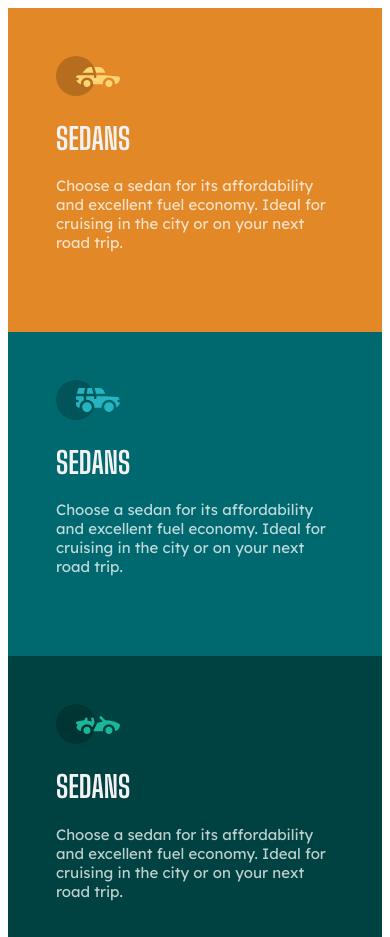
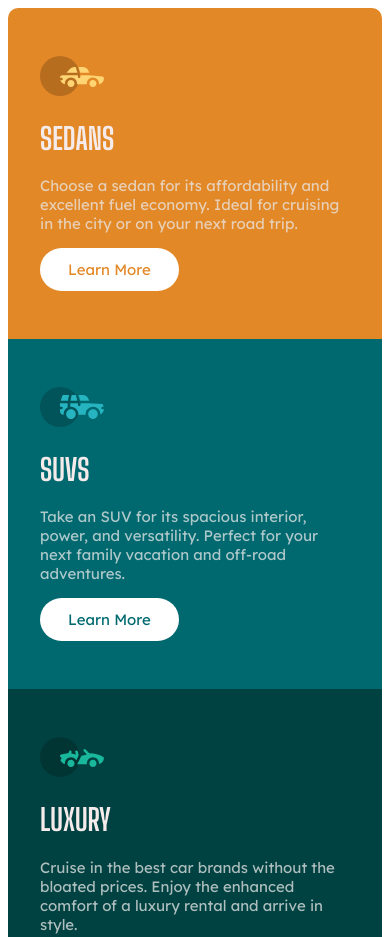
Before and after one commit to Kaiwalya-Archive/Three-column-preview, a plain HTML site: page index.html in a window 390 px wide. Shown: the top 937 px of the page. Drawn offline with Linux system fonts and the light colour scheme.

Commit message:
Final version of mobile view

```diff
--- a/css/styles.css
+++ b/css/styles.css
@@ -9,8 +9,8 @@
     --second-color:hsl(184, 100%, 22%);
     --third-color:hsl(179, 100%, 13%);
 
-    --para-color:hsla(0, 0%, 100%, 0.75);
-    --base-color:hsl(0, 0%, 95%);
+    --para-color:hsla(0, 0%, 91%, 0.75);
+    --base-color:hsl(0, 33%, 94%);
 }
 *,*::before,*::after{
     box-sizing: border-box;
@@ -23,19 +23,25 @@ body{
 
 .container{
     display: flex;
+    overflow: hidden;
     flex-direction: column;
+    border-radius: 10px;
 }
 
 .card1,
 .card2,
 .card3{
-    padding: 3rem;
+    padding-top: 3rem;
+    padding-bottom: 3rem;
+    padding-left: 2rem;
+    padding-right: 2rem;
 }
 
 .card-heading{
     font-family: var(--font-primary);
     color: var(--base-color);
     font-weight: var(--primary-weight);
+    text-transform:uppercase;
 }
 
 .info{
@@ -66,3 +72,13 @@ body{
 .card3{
     background-color: var(--third-color);
 }
+
+.button{
+    background-color: #ffff;
+    font-family: var(--font-secondary);
+    width: max-content;
+    padding: 0.75rem;
+    border-radius: 20em;
+    padding-left: 1.75rem;
+    padding-right: 1.75rem;
+}
--- a/index.html
+++ b/index.html
@@ -16,7 +16,7 @@
     <!--Card 1 (With orange color)-->
     <div class="card1">
       <img src="images/icon-sedans.svg" alt="sedan car logo">
-      <h1 class="card-heading">SEDANS</h1>
+      <h1 class="card-heading">Sedans</h1>
       <p class="info">
         Choose a sedan for its affordability and excellent fuel economy. Ideal for cruising in the city
         or on your next road trip.
@@ -29,10 +29,10 @@
     <!--Card 2 (With dark green color)-->
     <div class="card2">
       <img src="images/icon-suvs.svg" alt="sedan car logo">
-      <h1 class="card-heading">SEDANS</h1>
+      <h1 class="card-heading">SUVs</h1>
       <p class="info">
-        Choose a sedan for its affordability and excellent fuel economy. Ideal for cruising in the city
-        or on your next road trip.
+        Take an SUV for its spacious interior, power, and versatility. Perfect for your next family vacation
+        and off-road adventures.
       </p>
       <div class="button">
         <a href="#" class="olive">Learn More</a>
@@ -42,10 +42,10 @@
     <!--Card 3 (With darkest green color)-->
     <div class="card3">
       <img src="images/icon-luxury.svg" alt="sedan car logo">
-      <h1 class="card-heading">SEDANS</h1>
+      <h1 class="card-heading">Luxury</h1>
       <p class="info">
-        Choose a sedan for its affordability and excellent fuel economy. Ideal for cruising in the city
-        or on your next road trip.
+        Cruise in the best car brands without the bloated prices. Enjoy the enhanced comfort of a luxury
+        rental and arrive in style.
       </p>
       <div class="button">
         <a href="#" class="green">Learn More</a>
```
